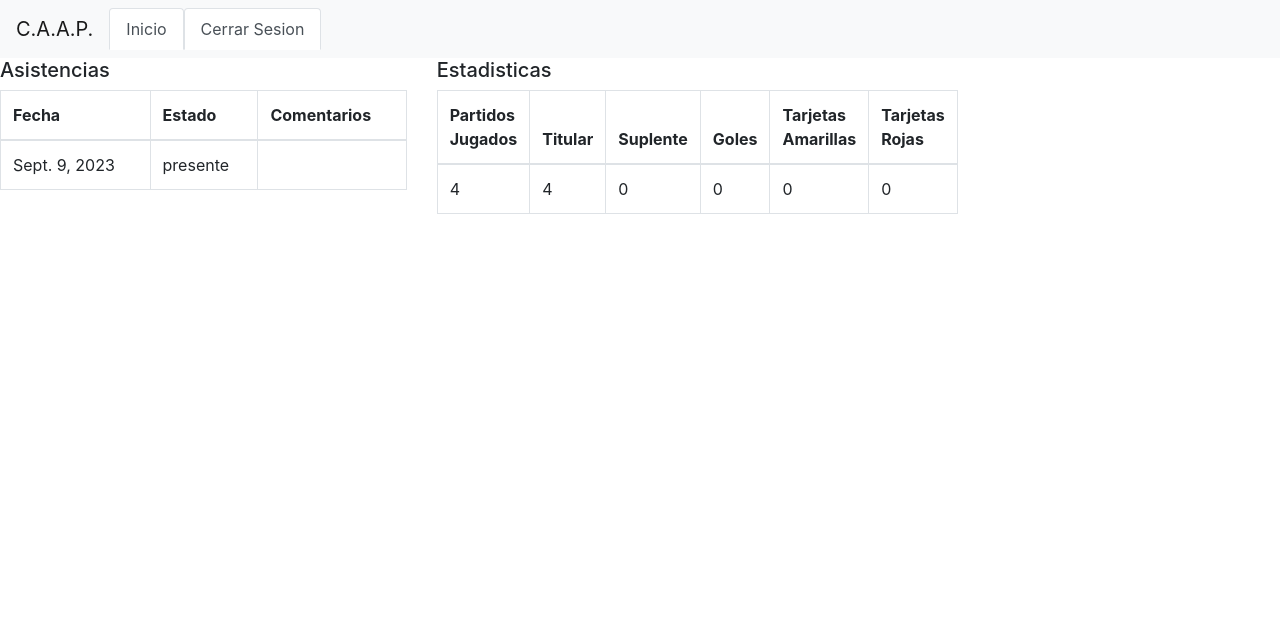
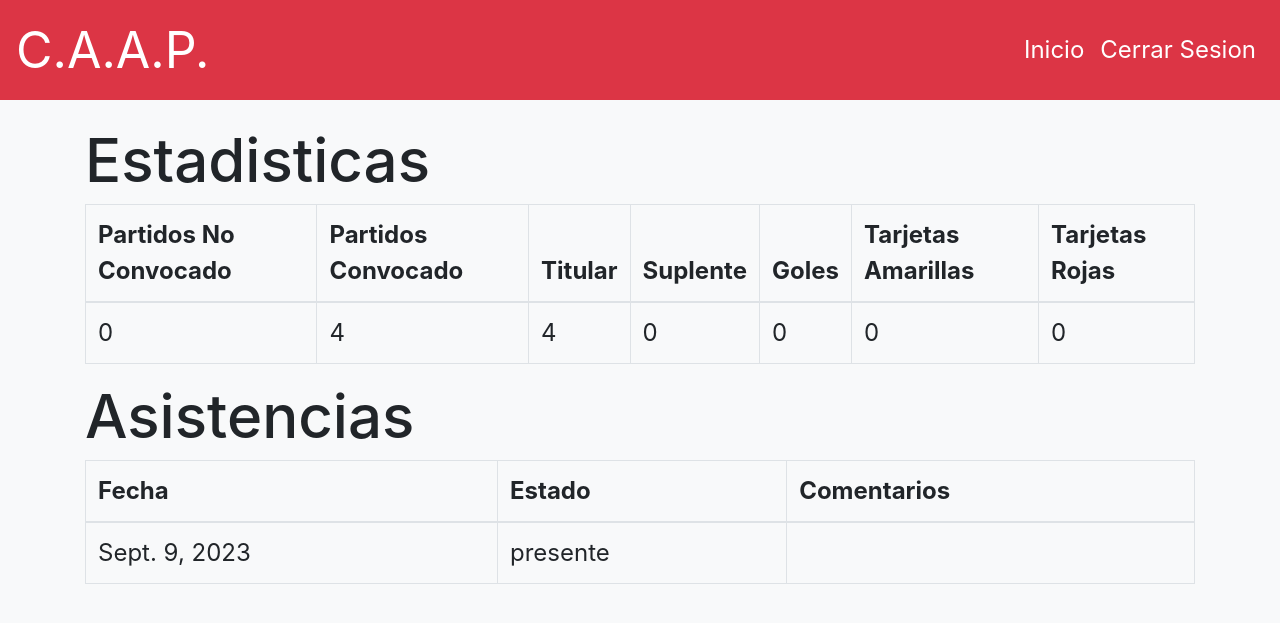
Before and after one commit to mateobordi1/finalll, a Django app: page /32 in a window 1280 px wide. Shown: the top 623 px of the page. Run offline with Django 3.2, Linux system fonts and the light colour scheme; a user stored in the database is signed in; data comes from the database, SQL or seed files in the repository; both versions use the stored data as it was after the commit; some libraries are stand-ins or nearby versions.

Commit message:
avanzando

```diff
--- a/network/static/network/styles.css
+++ b/network/static/network/styles.css
@@ -1,7 +1,33 @@
 .botones_a_categoria{
     background-color: aqua;
+    color: black;
+
 }
 
 .ocultar {
     display: none;
 }
+.col-md-1{
+    font-size: 30px;
+}
+.navbar-brand {
+    font-size: 50px; /* Cambia el tamaño de fuente a 24px (ajusta según tus preferencias) */
+}
+
+body {
+    font-size: 24px; /* Tamaño de fuente base (ajusta según tus preferencias) */
+}
+s
+input[type="text"],
+input[type="number"],
+input[type="email"],
+input[type="password"],
+select,
+textarea,
+option{
+    font-size: 22px; /* Ajusta el tamaño de fuente según tus preferencias */
+}
+
+h1, h2, h3, h4, h5, h6 {
+    font-size: 2.5em; /* Tamaño de fuente para encabezados (ajusta según tus preferencias) */
+}
--- a/network/templates/network/jugador.html
+++ b/network/templates/network/jugador.html
@@ -2,8 +2,40 @@
 {% load static %}
 {% block body %}
     <div >
+
         <div class="row">
-            <div class="col-md-4">
+            <div class="col-md-12 ">
+                <h5>Estadisticas</h5>
+                <table class="table table-bordered" >
+                    <thead>
+                        <tr>
+                            <th>Partidos No Convocado</th>
+                            <th>Partidos Convocado</th>
+                            <th>Titular</th>
+                            <th>Suplente</th>
+                            <th>Goles</th>
+                            <th>Tarjetas Amarillas</th>
+                            <th>Tarjetas Rojas</th>
+
+                        </tr>
+                    </thead>
+                    <tbody>
+                            <tr>
+                                <td>{{partidos_no_convocado}} </td>
+                                <td>{{partidos_convocado}} </td>
+                                <td>{{jugador.titular}} </td>
+                                <td>{{jugador.suplente}} </td>
+                                <td>{{jugador.goles_jugador}} </td>
+                                <td>{{jugador.ta_jugador}} </td>
+                                <td>{{jugador.tr_jugador}} </td>
+                            </tr>
+                    </tbody>
+                </table>
+            </div>
+        </div>
+
+        <div class="row">
+            <div class="col-md-12 ">
                 <h5>Asistencias</h5>
                 <table class="table table-bordered" >
                     <thead>
@@ -24,32 +56,6 @@
                     </tbody>
                 </table>
             </div>
-            <div class="col-md-4">
-                <h5>Estadisticas</h5>
-                <table class="table table-bordered" >
-                    <thead>
-                        <tr>
-                            <th>Partidos Jugados</th>
-                            <th>Titular</th>
-                            <th>Suplente</th>
-                            <th>Goles</th>
-                            <th>Tarjetas Amarillas</th>
-                            <th>Tarjetas Rojas</th>
-
-                        </tr>
-                    </thead>
-                    <tbody>
-                            <tr>
-                                <td>{{partidos_jugados}} </td>
-                                <td>{{jugador.titular}} </td>
-                                <td>{{jugador.suplente}} </td>
-                                <td>{{jugador.goles_jugador}} </td>
-                                <td>{{jugador.ta_jugador}} </td>
-                                <td>{{jugador.tr_jugador}} </td>
-                            </tr>
-                    </tbody>
-                </table>
-            </div>
         </div>
     </div>
 
--- a/network/templates/network/layout.html
+++ b/network/templates/network/layout.html
@@ -8,34 +8,46 @@
     <link href="{% static 'network/styles.css' %}" rel="stylesheet">
     <script src="{% static 'network/script.js' %}"></script>
 </head>
-    <body>
-        <nav class="navbar navbar-expand-lg navbar-light bg-light">
-            <a class="navbar-brand" href="#"> C.A.A.P.</a>
+<body class="bg-light">
+    <nav  class="navbar navbar-expand-lg navbar-dark bg-danger" style="height: 100px;">
+        <a class="navbar-brand" href="#">C.A.A.P.</a>
 
-            <ul class="nav nav-tabs">
+        <button class="navbar-toggler" type="button" data-toggle="collapse" data-target="#navbarNav" aria-controls="navbarNav" aria-expanded="false" aria-label="Toggle navigation">
+            <span class="navbar-toggler-icon"></span>
+        </button>
 
+        <div class="collapse navbar-collapse" id="navbarNav">
+            <ul class="navbar-nav ml-auto">
                 {% if user.is_authenticated %}
                 <li class="nav-item">
-                        <a class="nav-link active" href="{% url 'index'%}">Inicio</a>
+                    <a class="nav-link text-white" href="{% url 'index'%}">Inicio</a>
                 </li>
                 <li class="nav-item">
-                        <a class="nav-link active" href="{% url 'logout'%}">Cerrar Sesion</a>
+                    <a class="nav-link text-white" href="{% url 'logout'%}">Cerrar Sesion</a>
                 </li>
                 {% else %}
                 <li class="nav-item">
-                        <a class="nav-link" href="{% url 'login' %}">Inicio Sesión</a>
+                    <a class="nav-link text-white" href="{% url 'login' %}">Inicio Sesión</a>
                 </li>
                 <li class="nav-item">
-                        <a class="nav-link" href="{% url 'register' %}">Registrarse</a>
+                    <a class="nav-link text-white" href="{% url 'register' %}">Registrarse</a>
                 </li>
                 {% endif %}
+            </ul>
+        </div>
+    </nav>
 
-
-            </ul>
-        </nav>
-        <div class="body">
+    <div class="container mt-4">
+        <div class="row">
+            <div class="col-md-12">
                 {% block body %}
                 {% endblock %}
             </div>
+        </div>
+    </div>
+
+    <script src="https://code.jquery.com/jquery-3.4.1.slim.min.js" integrity="sha384-JZR6Spejh4U02d8jOt6vLEHfe/JQGiRRSQQxSfFWpi1MquVdAyjUar5+76PVCmYlT" crossorigin="anonymous"></script>
+    <script src="https://cdn.jsdelivr.net/npm/popper.js@1.16.0/dist/umd/popper.min.js" integrity="sha384-Q6E9RHvbIyZFJoft+2mJbHaEWldlvI9IOYy5n3zV9zzTtmI3UksdQRVvoxMfooAo" crossorigin="anonymous"></script>
+    <script src="https://stackpath.bootstrapcdn.com/bootstrap/4.4.1/js/bootstrap.min.js" integrity="sha384-wfSDF2E50Y2D1uUdj0O3uMBJnjuUD4Ih7YwaYd1iqfktj0Uod8GCExl3Og8ifwB6" crossorigin="anonymous"></script>
 </body>
 </html>
--- a/network/views.py
+++ b/network/views.py
@@ -1,4 +1,7 @@
 import json
+import os
+from django.conf import settings
+import matplotlib.pyplot as plt
 from django.core.paginator import Paginator
 from django.http import JsonResponse
 from django.contrib.auth import authenticate, login, logout
@@ -8,13 +11,12 @@ from django.http import HttpResponse, HttpResponseRedirect
 from django.shortcuts import render
 from django.urls import reverse
 from datetime import date , datetime
-from django.core.paginator import Paginator
-from django.template import loader
-
+from django.db.models import Sum
 
 
 from .models import User , Categoria , Asistencia , Partido
 
+static_path = os.path.join(settings.BASE_DIR, 'static')
 
 @login_required(login_url='login')
 def index(request):
@@ -55,7 +57,10 @@ def index(request):
                         user.categoria = 'cebollitas'
                 user.save()
 
-            return render(request, "network/index.html")
+            asistencias_jugador = Asistencia.objects.filter(jugador=request.user.id)
+            return render(request, "network/index.html", {
+                "asistencias" : asistencias_jugador
+            })
 
         elif request.user.is_authenticated and (request.user.logeado_como == "dt" or request.user.logeado_como == "pf"):
 
@@ -78,7 +83,6 @@ def index(request):
         else:
             return HttpResponse("No estas logueado como algo que tenga vista disponible comonicate con el coordinador")
 
-
 def login_view(request):
     if request.method == "POST":
 
@@ -98,11 +102,9 @@ def login_view(request):
     else:
         return render(request, "network/login.html")
 
-
 def logout_view(request):
     logout(request)
     return HttpResponseRedirect(reverse("index"))
-
 
 def register(request):
     if request.method == "POST":
@@ -215,14 +217,19 @@ def asistencia(request, categoria ):
 
 @login_required(login_url='login')
 def jugador(request , user_id ):
-    jugador =  User.objects.get(pk= user_id)
-    partidos_jugados = jugador.titular + jugador.suplente
-    asistencias = Asistencia.objects.filter(jugador=jugador)
-    return render(request, 'network/jugador.html',{
-        "partidos_jugados": partidos_jugados,
-        "jugador": jugador,
-        "asistencias": asistencias
-    })
+    if request.method == "GET":
+        jugador =  User.objects.get(pk= user_id)
+        categoria = Categoria.objects.get(nombre=jugador.categoria)
+        partidos_categoria = Partido.objects.filter(categoria=categoria).count()
+        partidos_convocado = jugador.titular + jugador.suplente
+        partidos_no_convocado = partidos_categoria - partidos_convocado
+        asistencias = Asistencia.objects.filter(jugador=jugador)
+        return render(request, 'network/jugador.html',{
+            "partidos_no_convocado": partidos_no_convocado,
+            "partidos_convocado": partidos_convocado,
+            "jugador": jugador,
+            "asistencias": asistencias
+        })
 
 @login_required(login_url='login')
 def convocatoria(request, categoria_id):
@@ -317,9 +324,9 @@ def partido(request, categoria_id):
         for i in range(1 , 17):
             id_jugador= request.POST['select_'+ str(i)]
             jugador = User.objects.get(pk=id_jugador)
-            goles_jugador = request.POST['goles_'+ str(i)]
-            ta_jugador = request.POST['ta_'+ str(i)]
-            tr_jugador = request.POST['tr_'+ str(i)]
+            goles_jugador = request.POST['goles_'+ str(i)] or 0
+            ta_jugador = request.POST['ta_'+ str(i)] or 0
+            tr_jugador = request.POST['tr_'+ str(i)] or 0
 
             if i <= 11:
                 jugador.titular = (jugador.titular + 1) if jugador.titular is not None else 1
@@ -349,7 +356,36 @@ def partido(request, categoria_id):
 def categoria(request, categoria_id):
     if request.method == "GET":
         categoria = Categoria.objects.get(pk=categoria_id)
-        partidos_categoria = Partido.objects.filter(categoria=categoria)
+        try:
+            partidos_categoria = Partido.objects.filter(categoria=categoria)
+        except:
+            return HttpResponse("todavia no hay partidos")
+        partidos_jugados = partidos_categoria.count()
+        partidos_ganados = partidos_categoria.filter(resultado='ganado').count() or 0
+        partidos_perdidos = partidos_categoria.filter(resultado='perdido').count() or 0
+        partidos_empatados = partidos_categoria.filter(resultado='empatado').count() or 0
+        total_goles_a_favor = partidos_categoria.aggregate(total_goles=Sum('gf'))['total_goles']
+        total_goles_en_contra = partidos_categoria.aggregate(total_goles=Sum('gc'))['total_goles']
+
+        plt.clf()
+
+        total_partidos = partidos_ganados + partidos_empatados + partidos_perdidos
+        colores = ['green', 'yellow', 'red']
+        ppg = (partidos_ganados / total_partidos) * 100 if total_partidos else 0
+        ppe = (partidos_empatados / total_partidos) * 100 if total_partidos else 0
+        ppp = (partidos_perdidos / total_partidos) * 100 if total_partidos else 0
+
+        categorias = [ 'Partidos Ganados', 'Partidos Empatados', 'Partidos Perdidos']
+        proporciones = [ppg, ppe, ppp]
+        plt.pie(proporciones, labels=categorias, autopct='%1.1f%%', startangle=140,  colors=colores)
+        plt.axis('equal')
+        plt.savefig(os.path.join(static_path, f'{categoria}_estadisticas.jpg'), bbox_inches='tight')
         return render(request , 'network/categoria_v.html', {
-            "partidos_categoria": partidos_categoria
+            "partidos_categoria": partidos_categoria,
+            "pj": partidos_jugados,
+            "pg": partidos_ganados ,
+            "pp": partidos_perdidos,
+            "pe": partidos_empatados,
+            "gf": total_goles_a_favor,
+            "gc": total_goles_en_contra
         })
--- a/project4/settings.py
+++ b/project4/settings.py
@@ -120,3 +120,4 @@ USE_TZ = True
 # https://docs.djangoproject.com/en/3.0/howto/static-files/
 
 STATIC_URL = '/static/'
+STATICFILES_DIRS = [os.path.join(BASE_DIR, 'static')]
```
Also changed, not shown: network/templates/network/asistencia.html (+32 -14 lines), network/templates/network/categoria_v.html (+27 -3 lines), network/templates/network/index.html (+34 -2 lines), network/templates/network/modificar_categoria.html (+16 -20 lines), db.sqlite3, static/cuarta_estadisticas.jpg (added), static/septima_estadisticas.jpg (added). Lines whose indentation alone changed are shown as unchanged.
